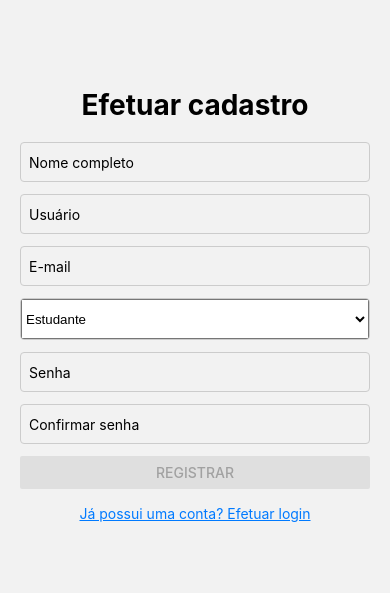
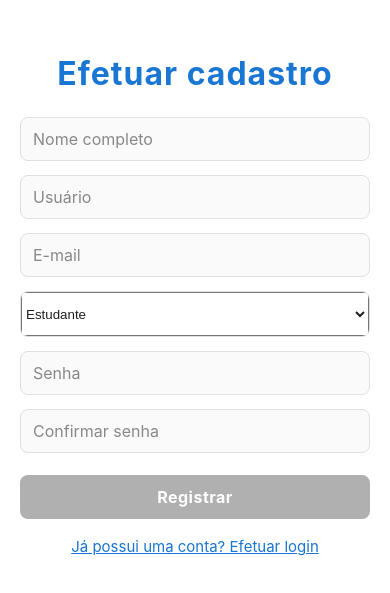
Before and after one commit to Gabacles/edupost-mobile, a React Native app: screen /Register in a window 390 px wide. Shown: the part 117-710 px from the top of the page. Built offline with nearby package versions, Linux system fonts and the light colour scheme; no server answers.

Commit message:
Refactor LoginScreen and RegisterScreen to use TouchableOpacity for buttons; enhance styling and user experience with updated input fields and colors

```diff
--- a/src/screens/Login/LoginScreen.tsx
+++ b/src/screens/Login/LoginScreen.tsx
@@ -36,6 +36,7 @@ export default function LoginScreen({ navigation }: Props) {
         keyboardType="email-address"
         value={email}
         onChangeText={setEmail}
+        placeholderTextColor="#888"
       />
       <TextInput
         style={styles.input}
@@ -43,11 +44,18 @@ export default function LoginScreen({ navigation }: Props) {
         secureTextEntry
         value={password}
         onChangeText={setPassword}
+        placeholderTextColor="#888"
       />
       {loading ? (
-        <ActivityIndicator size="small" />
+        <ActivityIndicator size="small" style={{ marginVertical: 12 }} />
       ) : (
-        <Button title="Entrar" onPress={handleLogin} disabled={!email || !password} />
+        <TouchableOpacity
+          style={[styles.button, (!email || !password) && styles.buttonDisabled]}
+          onPress={handleLogin}
+          disabled={!email || !password}
+        >
+          <Text style={styles.buttonText}>Entrar</Text>
+        </TouchableOpacity>
       )}
       <TouchableOpacity onPress={() => navigation.navigate('Register')} style={styles.linkContainer}>
         <Text style={styles.link}>Não tem uma conta? Cadastre-se</Text>
@@ -61,32 +69,57 @@ const styles = StyleSheet.create({
     flex: 1,
     justifyContent: 'center',
     padding: 20,
+    backgroundColor: '#fff',
   },
   title: {
     fontSize: 32,
     fontWeight: 'bold',
     marginBottom: 24,
     textAlign: 'center',
+    color: '#1976d2',
+    letterSpacing: 1,
   },
   input: {
-    height: 40,
-    borderColor: '#ccc',
+    height: 44,
+    borderColor: '#e0e0e0',
     borderWidth: 1,
-    borderRadius: 4,
-    marginBottom: 12,
-    paddingHorizontal: 8,
+    borderRadius: 8,
+    marginBottom: 14,
+    paddingHorizontal: 12,
+    backgroundColor: '#fafafa',
+    fontSize: 16,
+    color: '#222',
+  },
+  button: {
+    backgroundColor: '#1976d2',
+    paddingVertical: 12,
+    borderRadius: 8,
+    alignItems: 'center',
+    elevation: 2,
+    marginTop: 8,
+  },
+  buttonDisabled: {
+    backgroundColor: '#b0b0b0',
+  },
+  buttonText: {
+    color: '#fff',
+    fontWeight: 'bold',
+    fontSize: 16,
+    letterSpacing: 0.5,
   },
   error: {
     color: '#d64545',
     marginBottom: 12,
     textAlign: 'center',
+    fontSize: 15,
   },
   linkContainer: {
-    marginTop: 16,
+    marginTop: 18,
     alignItems: 'center',
   },
   link: {
-    color: '#007aff',
+    color: '#1976d2',
     textDecorationLine: 'underline',
+    fontSize: 15,
   },
 });
--- a/src/screens/Register/RegisterScreen.tsx
+++ b/src/screens/Register/RegisterScreen.tsx
@@ -54,6 +54,7 @@ export default function RegisterScreen({ navigation }: Props) {
         placeholder="Nome completo"
         value={name}
         onChangeText={setName}
+        placeholderTextColor="#888"
       />
       <TextInput
         style={styles.input}
@@ -61,6 +62,7 @@ export default function RegisterScreen({ navigation }: Props) {
         autoCapitalize="none"
         value={username}
         onChangeText={setUsername}
+        placeholderTextColor="#888"
       />
       <TextInput
         style={styles.input}
@@ -69,6 +71,7 @@ export default function RegisterScreen({ navigation }: Props) {
         autoCapitalize="none"
         value={email}
         onChangeText={setEmail}
+        placeholderTextColor="#888"
       />
       <View style={styles.pickerContainer}>
         <Picker selectedValue={role} onValueChange={(itemValue) => setRole(itemValue as any)} style={styles.picker}>
@@ -82,6 +85,7 @@ export default function RegisterScreen({ navigation }: Props) {
         secureTextEntry
         value={password}
         onChangeText={setPassword}
+        placeholderTextColor="#888"
       />
       <TextInput
         style={styles.input}
@@ -89,11 +93,18 @@ export default function RegisterScreen({ navigation }: Props) {
         secureTextEntry
         value={confirm}
         onChangeText={setConfirm}
+        placeholderTextColor="#888"
       />
       {loading ? (
-        <ActivityIndicator size="small" />
+        <ActivityIndicator size="small" style={{ marginVertical: 12 }} />
       ) : (
-        <Button title="Registrar" onPress={handleRegister} disabled={!name || !username || !email || !password || !confirm} />
+        <TouchableOpacity
+          style={[styles.button, (!name || !username || !email || !password || !confirm) && styles.buttonDisabled]}
+          onPress={handleRegister}
+          disabled={!name || !username || !email || !password || !confirm}
+        >
+          <Text style={styles.buttonText}>Registrar</Text>
+        </TouchableOpacity>
       )}
       <TouchableOpacity onPress={() => navigation.goBack()} style={styles.linkContainer}>
         <Text style={styles.link}>Já possui uma conta? Efetuar login</Text>
@@ -107,48 +118,76 @@ const styles = StyleSheet.create({
     flex: 1,
     justifyContent: 'center',
     padding: 20,
+    backgroundColor: '#fff',
   },
   title: {
-    fontSize: 28,
+    fontSize: 32,
     fontWeight: 'bold',
-    marginBottom: 20,
+    marginBottom: 24,
     textAlign: 'center',
+    color: '#1976d2',
+    letterSpacing: 1,
   },
   input: {
-    height: 40,
-    borderColor: '#ccc',
+    height: 44,
+    borderColor: '#e0e0e0',
     borderWidth: 1,
-    borderRadius: 4,
-    marginBottom: 12,
-    paddingHorizontal: 8,
+    borderRadius: 8,
+    marginBottom: 14,
+    paddingHorizontal: 12,
+    backgroundColor: '#fafafa',
+    fontSize: 16,
+    color: '#222',
   },
   pickerContainer: {
-    borderColor: '#ccc',
+    borderColor: '#e0e0e0',
     borderWidth: 1,
-    borderRadius: 4,
-    marginBottom: 12,
+    borderRadius: 8,
+    marginBottom: 14,
     overflow: 'hidden',
+    backgroundColor: '#fafafa',
   },
   picker: {
-    height: 40,
+    height: 44,
     width: '100%',
+    color: '#222',
+  },
+  button: {
+    backgroundColor: '#1976d2',
+    paddingVertical: 12,
+    borderRadius: 8,
+    alignItems: 'center',
+    elevation: 2,
+    marginTop: 8,
+  },
+  buttonDisabled: {
+    backgroundColor: '#b0b0b0',
+  },
+  buttonText: {
+    color: '#fff',
+    fontWeight: 'bold',
+    fontSize: 16,
+    letterSpacing: 0.5,
   },
   error: {
     color: '#d64545',
     marginBottom: 12,
     textAlign: 'center',
+    fontSize: 15,
   },
   success: {
-    color: '#2e7d32',
+    color: '#43a047',
     marginBottom: 12,
     textAlign: 'center',
+    fontSize: 15,
   },
   linkContainer: {
-    marginTop: 16,
+    marginTop: 18,
     alignItems: 'center',
   },
   link: {
-    color: '#007aff',
+    color: '#1976d2',
     textDecorationLine: 'underline',
+    fontSize: 15,
   },
 });
```
